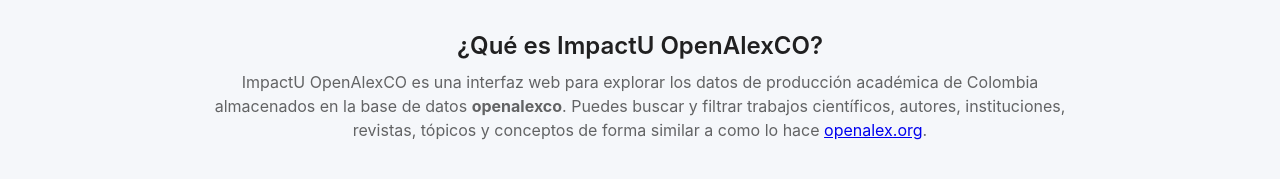
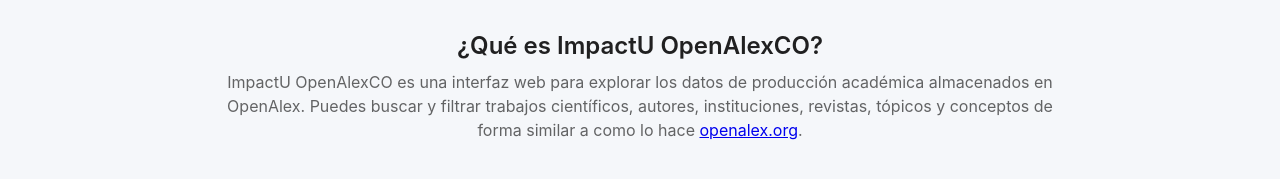
Before and after one commit to colav/impactu_openalex, a Next.js app in the folder frontend/: page / in a window 1280 px wide. Shown: the part 565-744 px from the top of the page. Built offline with nearby package versions, Linux system fonts and the light colour scheme; no server answers.

Commit message:
fix: stats and indexes react to db switch; update hero text dynamically

```diff
--- a/frontend/src/app/page.tsx
+++ b/frontend/src/app/page.tsx
@@ -1,6 +1,7 @@
 "use client";
 import { useQuery } from "@tanstack/react-query";
 import { statsApi, Stats } from "@/lib/api";
+import { useDb } from "@/context/DbContext";
 import Box from "@mui/material/Box";
 import Container from "@mui/material/Container";
 import Typography from "@mui/material/Typography";
@@ -49,8 +50,12 @@
 }
 
 export default function HomePage() {
+  const { currentDb, defaultDb, databases } = useDb();
+  const activeDb = currentDb || defaultDb;
+  const activeDbLabel = databases.find((d) => d.key === activeDb)?.name || activeDb;
+
   const { data: stats } = useQuery<Stats>({
-    queryKey: ["stats"],
+    queryKey: ["stats", activeDb],
     queryFn: statsApi.get,
   });
 
@@ -74,7 +79,7 @@
           </Typography>
           <Typography variant="body1" sx={{ opacity: 0.75 }}>
             Datos indexados desde OpenAlex · Base de datos:{" "}
-            <strong>openalexco</strong>
+            <strong>{activeDbLabel || "openalexco"}</strong>
           </Typography>
         </Container>
       </Box>
@@ -100,7 +105,7 @@
         </Typography>
         <Typography color="text.secondary">
           ImpactU OpenAlexCO es una interfaz web para explorar los datos de producción
-          académica de Colombia almacenados en la base de datos <strong>openalexco</strong>.
+          académica almacenados en OpenAlex.
           Puedes buscar y filtrar trabajos científicos, autores, instituciones, revistas,
           tópicos y conceptos de forma similar a como lo hace{" "}
           <a href="https://openalex.org" target="_blank" rel="noreferrer">
```
Also changed, not shown: 1 other file (tests, documents, lock files or other folders).
